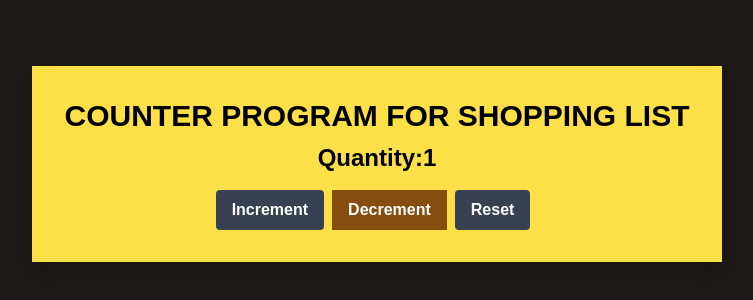
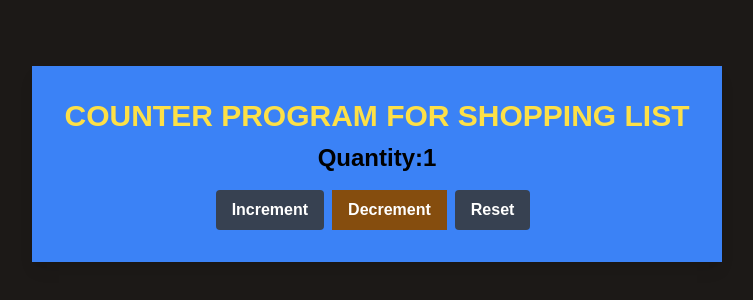
Before and after one commit to IndrpalSingh/cprg306-assignments, a Next.js app: page /week-4 in a window 1280 px wide. Shown: the part 236-536 px from the top of the page, without its empty margins (263-1016 px from the left). Built offline with nearby package versions, Linux system fonts and the light colour scheme.

Commit message:
its done

```diff
--- a/app/week-4/new-item.js
+++ b/app/week-4/new-item.js
@@ -19,8 +19,8 @@ export default function NewItem() {
 
   return (
     <div className="flex items-center justify-center min-h-screen bg-stone-900">
-      <div className="bg-yellow-300 shadow-lg p-8 text-center border-custom">
-        <h1 className="text-3xl font-extrabold text-center text-black mb-2 ">
+      <div className="bg-blue-500 shadow-lg p-8 text-center border-custom">
+        <h1 className="text-3xl font-extrabold text-center text-yellow-300 mb-2 ">
           COUNTER PROGRAM FOR SHOPPING LIST
         </h1>
         <h1 className="text-2xl font-bold text-black mb-4">
@@ -28,14 +28,14 @@ export default function NewItem() {
         </h1>
 
         <button
-          className="font-large bg-gray-700 hover:bg-red-700 text-white font-bold p-2 px-4 rounded mr-2"
+          className="font-large bg-gray-700 hover:bg-green-700 text-white font-bold p-2 px-4 rounded mr-2"
           disabled={increment > 20}
           onClick={increment}
         >
           Increment
         </button>
         <button
-          className="font-large font-large bg-yellow-800 hover:bg-cyan-700 text-white font-bold p-2 px-4  mt-12rounded"
+          className="font-large font-large bg-yellow-800 hover:bg-orange-300 text-white font-bold p-2 px-4  mt-12rounded"
           disabled={decrement <= 1}
           onClick={decrement}
         >
@@ -44,7 +44,7 @@ export default function NewItem() {
 
         {
           <button
-            className="font-large bg-gray-700 hover:bg-green-700 text-white font-bold
+            className="font-large bg-gray-700 hover:bg-violet-500 text-white font-bold
           ml-2 px-4 p-2 rounded mr-2 "
             onClick={reset}
           >
```
